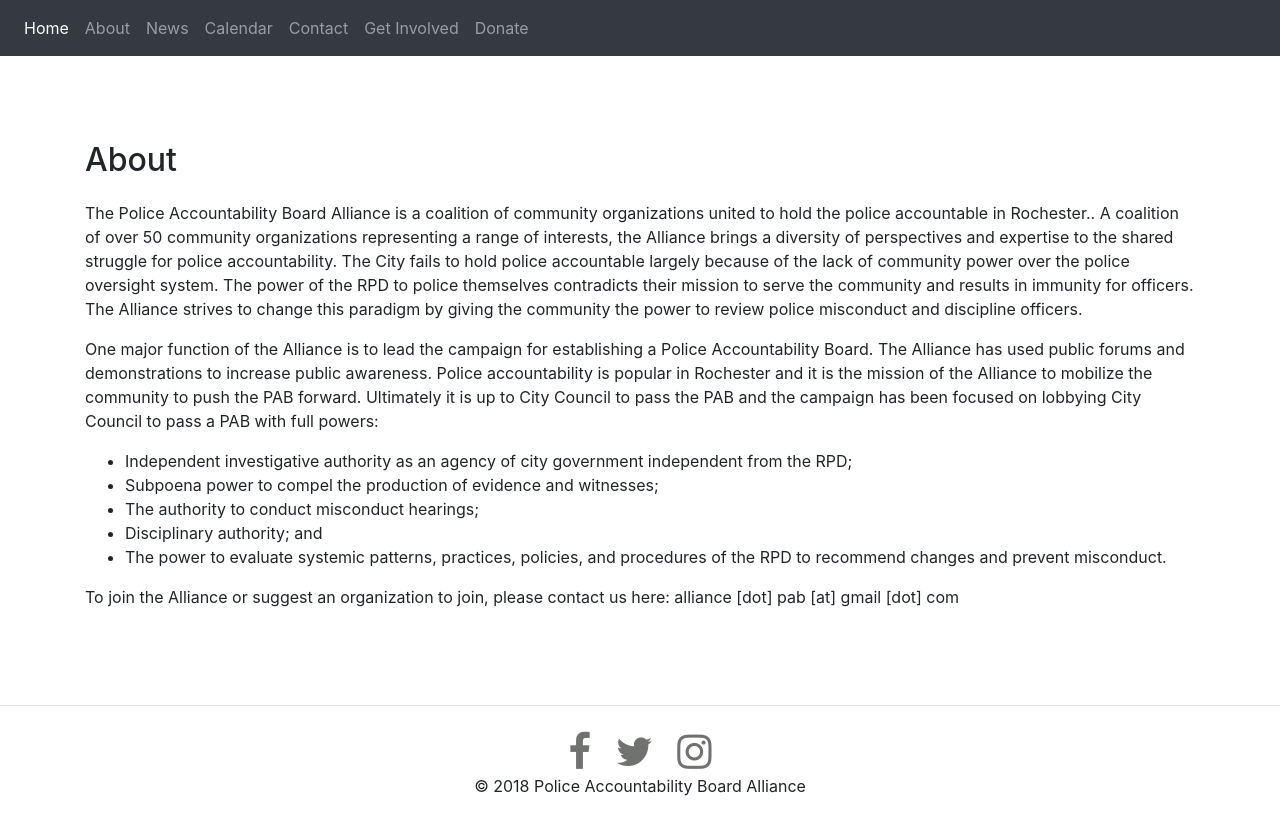
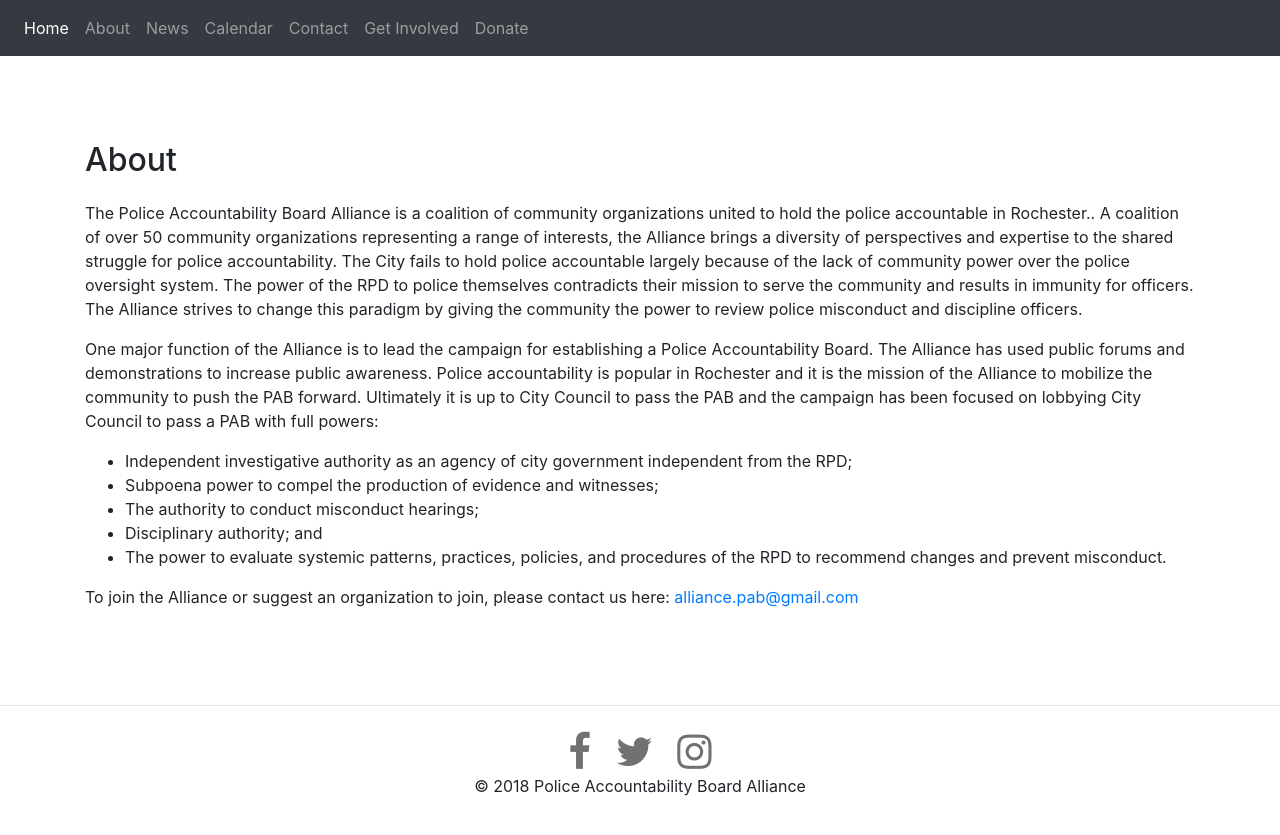
Before and after one commit to chrisbarilla/chrisbarilla.github.io, a Jekyll site: the page built from about/index.html, in a window 1280 px wide. Shown: the top 835 px of the page. Built offline with Jekyll 4.4.1, drawn with Linux system fonts in a browser that asks for light colours; nearby versions of some CDN libraries.

Commit message:
Update index.html

```diff
--- a/about/index.html
+++ b/about/index.html
@@ -17,7 +17,7 @@ title: PAB
 					<li>The power to evaluate systemic patterns, practices, policies, and procedures of the RPD to recommend changes and prevent misconduct.</li>
 				</ul>
 
-				<p>To join the Alliance or suggest an organization to join, please contact us here: alliance [dot] pab [at] gmail [dot] com</p>
+				<p>To join the Alliance or suggest an organization to join, please contact us here: <a href="alliance.pab@gmail.com">alliance.pab@gmail.com</a></p>
 
 		</div>
 
```
